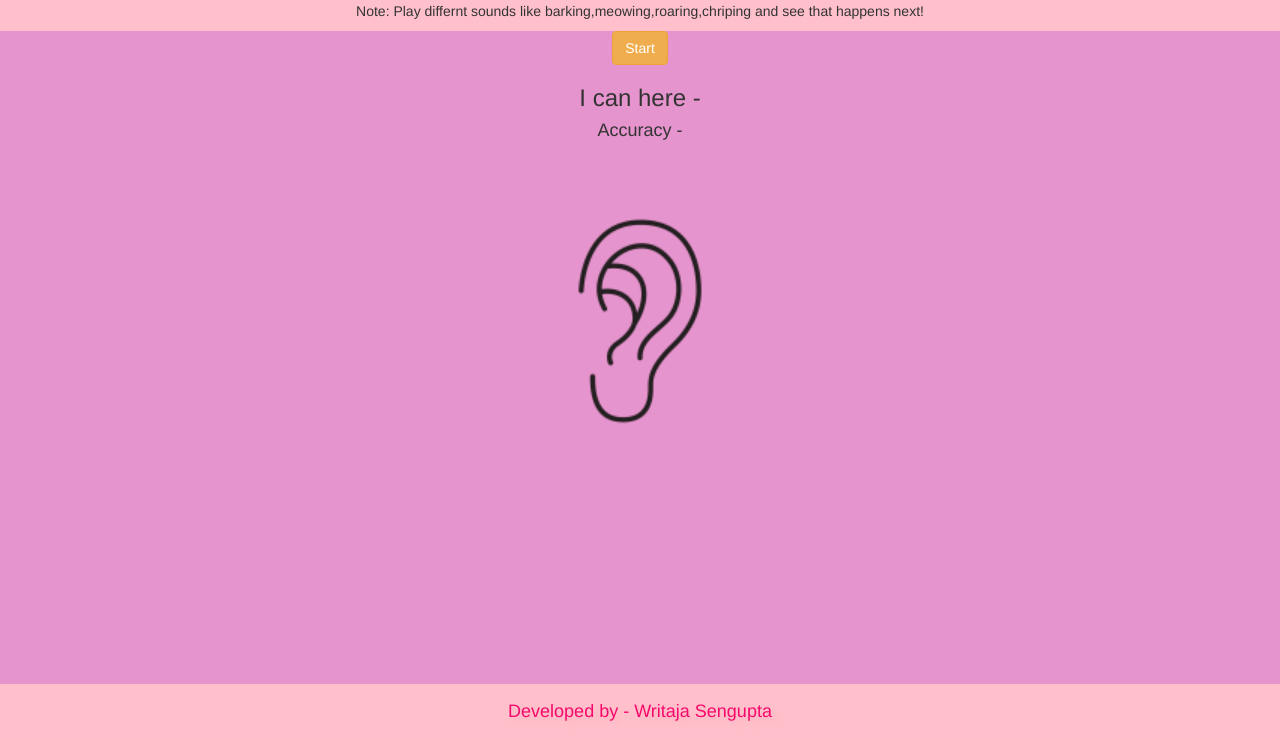
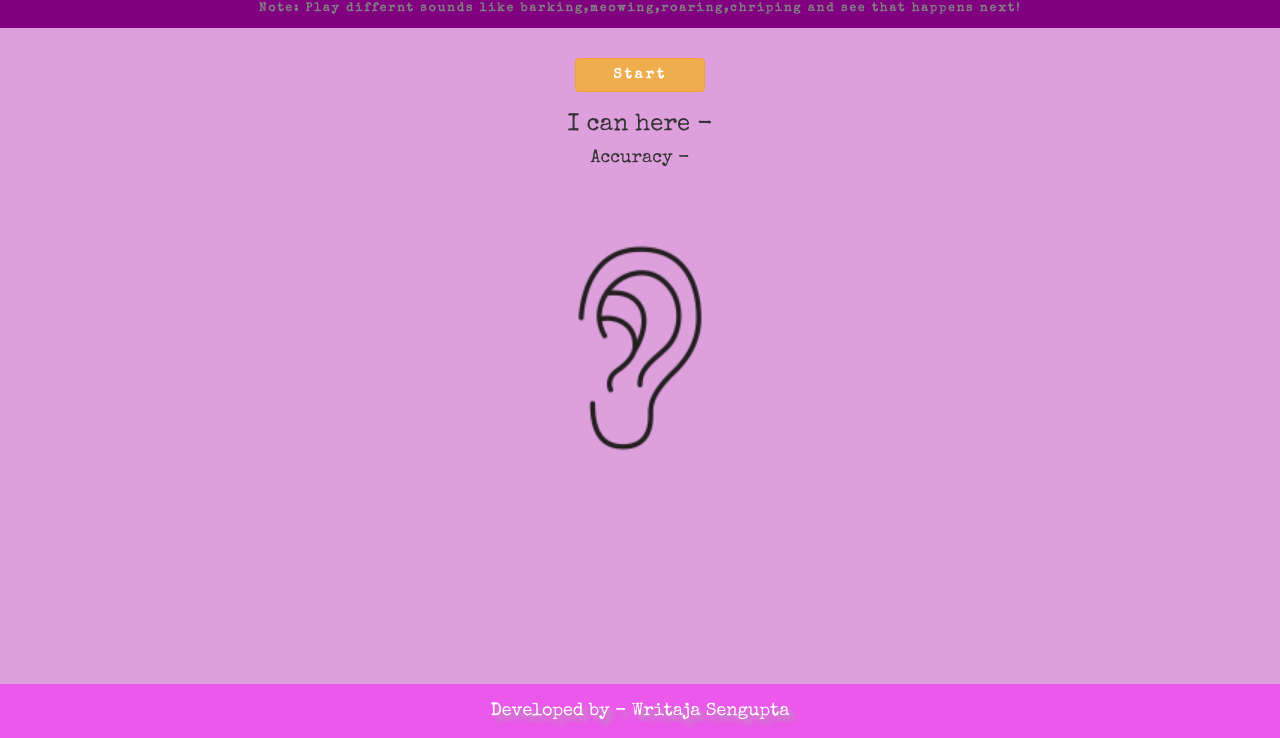
Before and after one commit to Writaja/animal-voice-reco, a plain HTML site: page index.html in a window 1280 px wide. Shown: the part 62-800 px from the top of the page. Drawn offline with nearby package versions, Linux system fonts and the light colour scheme; a script that the page names is missing.

Commit message:
Add files via upload

```diff
--- a/index.html
+++ b/index.html
@@ -7,8 +7,10 @@
     <script src="https://maxcdn.bootstrapcdn.com/bootstrap/3.4.0/js/bootstrap.min.js"></script>
     <script src="https://unpkg.com/ml5@0.4.3/dist/ml5.min.js"></script>
     <link rel="stylesheet" type="text/css" href="style.css">
+    <link href="https://fonts.googleapis.com/css2?family=Special+Elite&display=swap" rel="stylesheet">
+
+
   </head>
-
   <body>
     <div class="col-xs-12 headder_div text-center">
       <h2>Sound Controlled Animals </h2>
--- /dev/null
+++ b/main.js
@@ -0,0 +1,8 @@
+function start(){
+    navigator.mediaDevices.getUserMedia({audio:true});
+     classifier=ml5.soundClassifier("https://teachablemachine.withgoogle.com/models/TY6i6Krgt/model.json",modleReady);
+
+}
+function modleReady(){
+    classifier.classify(gotResults);
+}
--- a/style.css
+++ b/style.css
@@ -1,17 +1,35 @@
 .copy_right_footer{
     position: fixed;
-    color:rgb(247, 8, 107);
+    color: white;
     bottom: 0;
     width: 100%;
     font-size: 18px;
-    background-color:pink;
+    background-color: rgb(235, 88, 235);
     line-height: 3;
     text-align: center;
-    text-shadow: 5px 5px 5px lightpink;
+    text-shadow: 5px 5px 5px darkgray;
+}
+body{
+    font-family: 'Special Elite', cursive;
+    background-color: plum;
 }
 .headder_div{
-    background-color:pink;
+background-color: purple;
+color: white;
+
 }
-body{
-    background-color:rgb(230, 148, 205) ;
+.headder_div p{
+    font-family: 'Special Elite', cursive;
+    color: grey;
+    letter-spacing:2px;
+    font-size: 12px;
+    font-weight: bold;
 }
+.main_div button{
+    font-family: 'Special Elite', cursive;
+margin-top: 30px;
+width: 130px;
+font-weight: bolder;
+letter-spacing: 3px;
+
+}
```
